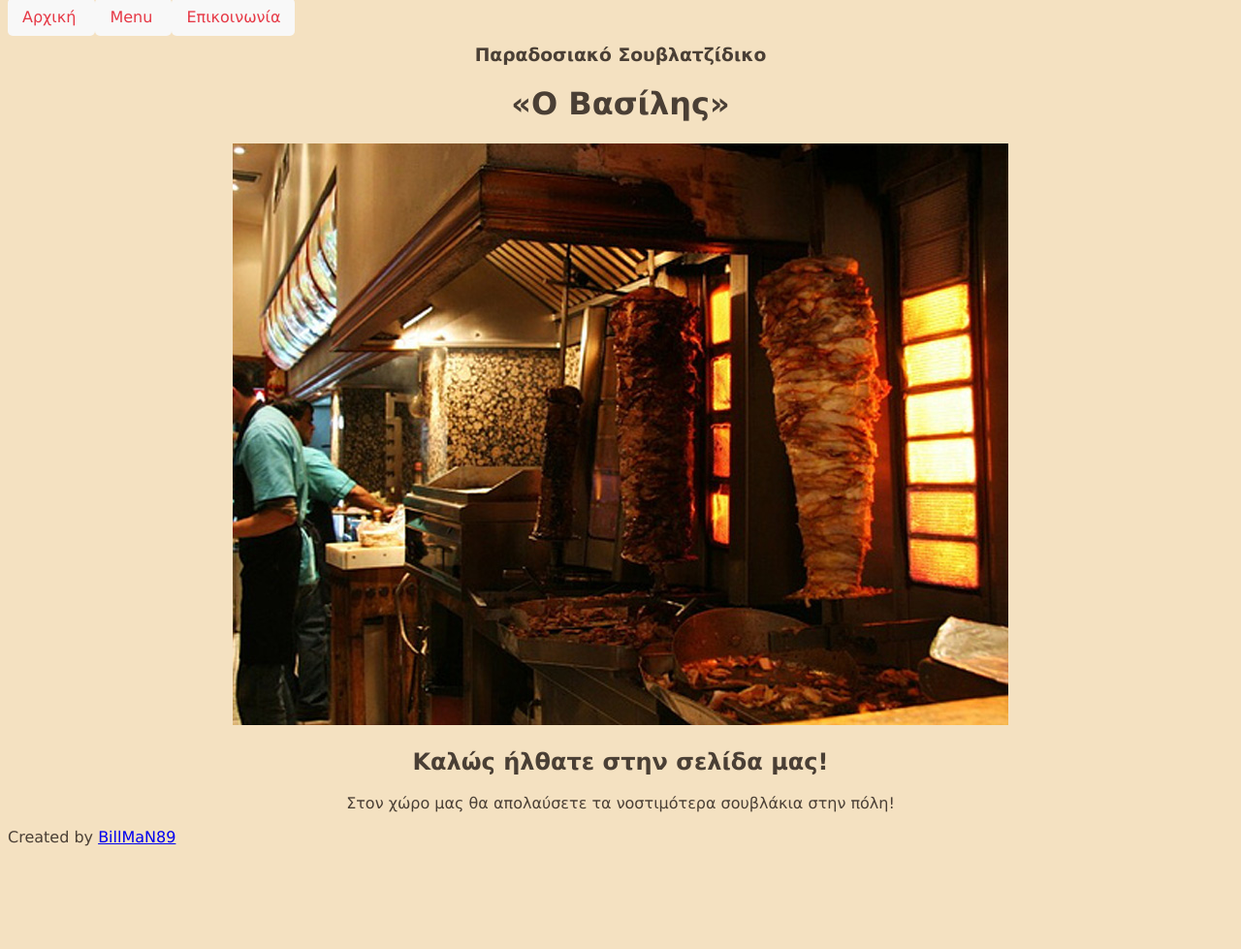
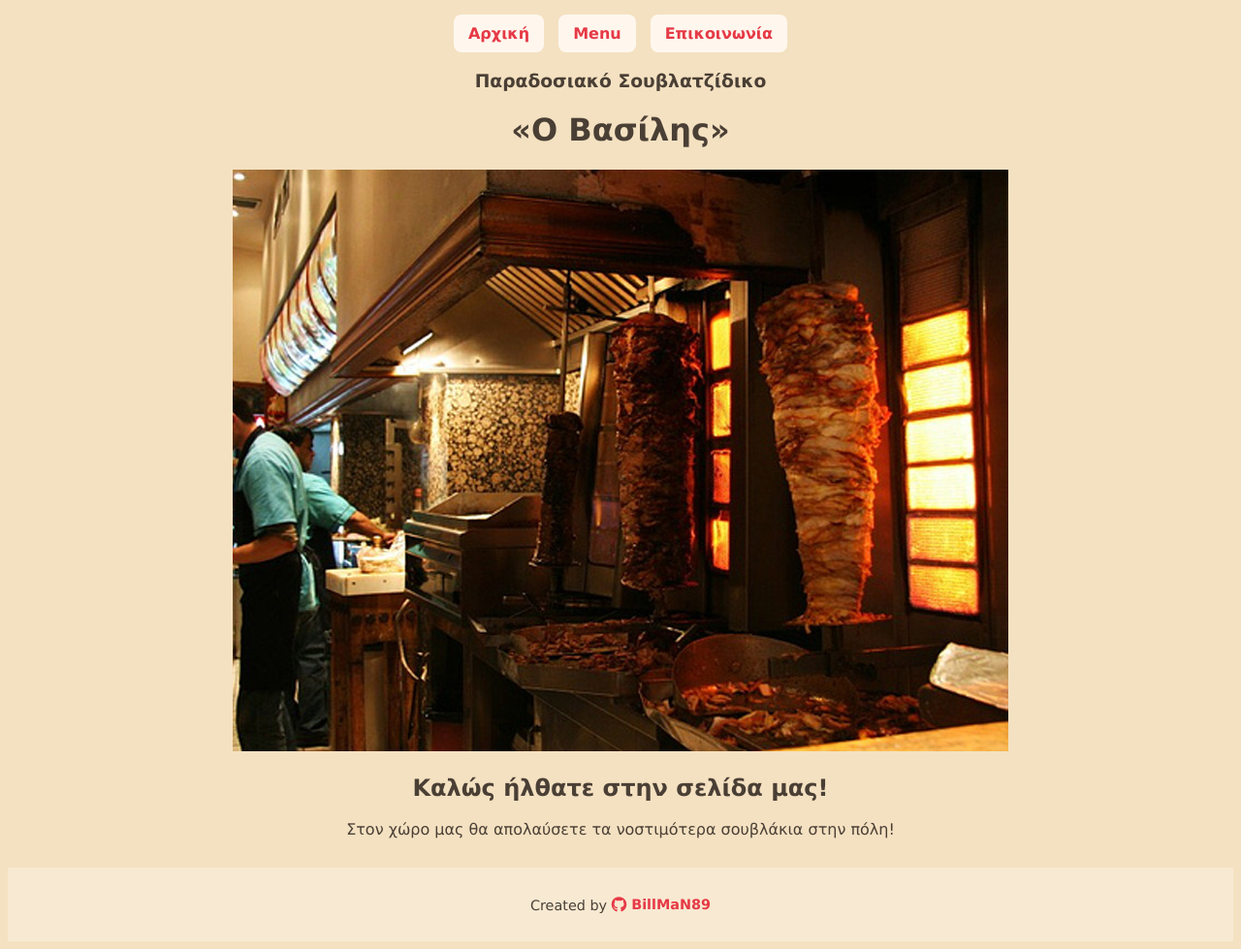
Before and after one commit to BillMaN89/restaurant-page, a website built with webpack: page src/template.html in a window 1280 px wide. Shown: the whole page at 97% size. Before the commit the page ends 889 px from the top, so only its background shows below. Built offline with nearby package versions, Linux system fonts and the light colour scheme.

Commit message:
fix page transition, finish styling

```diff
--- a/src/index.js
+++ b/src/index.js
@@ -4,18 +4,22 @@ import HomePage from "./modules/home.js";
 import Menu, { menuItems } from "./modules/menu.js";
 import contactInfo from "./modules/contact.js";
 
+
 function LoadPage(pageFunction) {
     const content = document.getElementById("content");
+
     content.style.opacity = "0";
+    content.style.transform = "translateX(20px)";
 
     setTimeout(() => {
-        content.textContent = "";
-        content.appendChild(pageFunction());
+      content.textContent = "";
+      content.appendChild(pageFunction());
 
-        content.style.opacity = "1";
-    }, 200);
+      content.style.opacity = "1";
+      content.style.transform = "translateX(0)";
+    }, 300);
+  }
 
-}
 
 //button listeners
 const homeBtn = document.getElementById("homeBtn");
--- a/src/styles.css
+++ b/src/styles.css
@@ -1,23 +1,36 @@
 body{
     font-family: Verdana, Geneva, Tahoma, sans-serif;
     background-color: #f4e1c1;
-    color: #4a3f35; /* Σκούρο καφέ για το κείμενο */
+    color: #4a3f35;
 }
 
-
+nav {
+    display: flex;
+    justify-content: center;
+    gap: 15px;
+    margin: 15px 0;
+}
 
 nav a {
     text-decoration: none;
     color: #e63946;
     padding: 10px 15px;
-    background-color: #f8f8f8;
-    border-radius: 5px;
+    background-color: #fff7ee;
+    border-radius: 8px;
+    font-weight: bold;
     transition: 0.3s;
-}
+  }
 
-#content{
-    transition: opacity 0.3s ease-in-out;
-}
+  nav a:hover {
+    background-color: #f4e1c1;
+  }
+
+#content {
+    transition: opacity 0.5s ease, transform 0.5s ease;
+    opacity: 1;
+    transform: translateX(0);
+  }
+
 
 .contact img{
     width: 600px;
@@ -26,11 +39,6 @@ nav a {
     gap: 20px;
 }
 
-/* .home img{
-    width: 100%;
-    height: auto;
-    margin: auto;
-} */
 
 .home, .contact{
     text-align: center;
@@ -84,3 +92,29 @@ nav a {
     font-weight: bold;
     color: #d35400;
 }
+
+footer {
+    text-align: center;
+    padding: 15px;
+    font-size: 0.9rem;
+    color: #4a3f35;
+    background-color: #f8e9d2;
+    margin-top: 30px;
+  }
+
+  footer a {
+    display: inline-flex;
+    align-items: center;
+    gap: 5px;
+    text-decoration: none;
+    color: #e63946;
+    font-weight: bold;
+  }
+
+  footer a:hover {
+    text-decoration: underline;
+  }
+
+  footer i {
+    font-size: 1rem;
+  }
--- a/src/template.html
+++ b/src/template.html
@@ -4,6 +4,7 @@
     <meta charset="UTF-8">
     <meta name="viewport" content="width=device-width, initial-scale=1.0">
     <title>Restaurant Page</title>
+    <link rel="stylesheet" href="https://cdnjs.cloudflare.com/ajax/libs/font-awesome/6.5.0/css/all.min.css">
 </head>
 <body>
     <header>
@@ -16,6 +17,6 @@
     <div id="content"></div>
 </body>
 <footer>
-    <p>Created by <a href="https://github.com/BillMaN89" target="_blank">BillMaN89</a></p>
+    <p>Created by <a href="https://github.com/BillMaN89" target="_blank"><i class="fab fa-github"></i>BillMaN89</a></p>
 </footer>
 </html>
```
